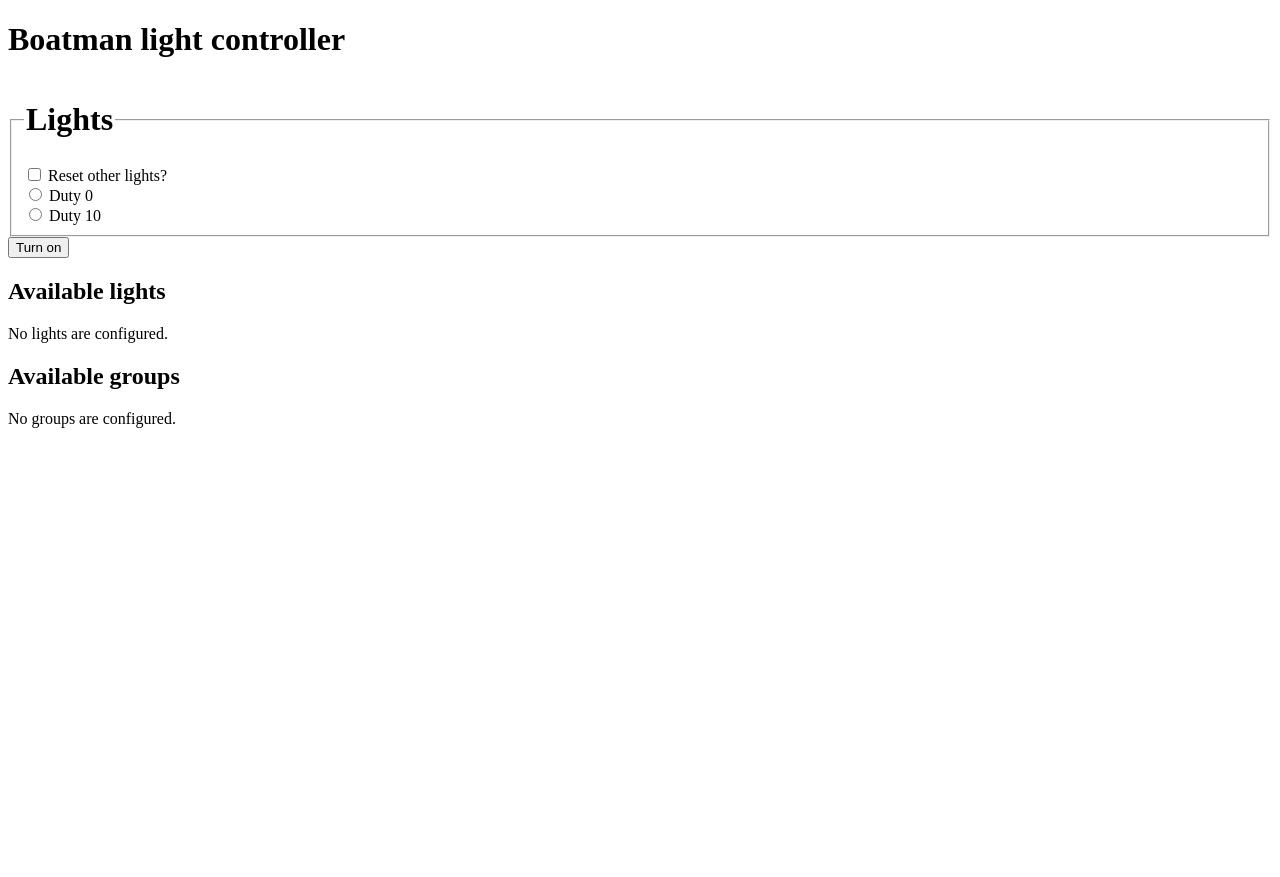
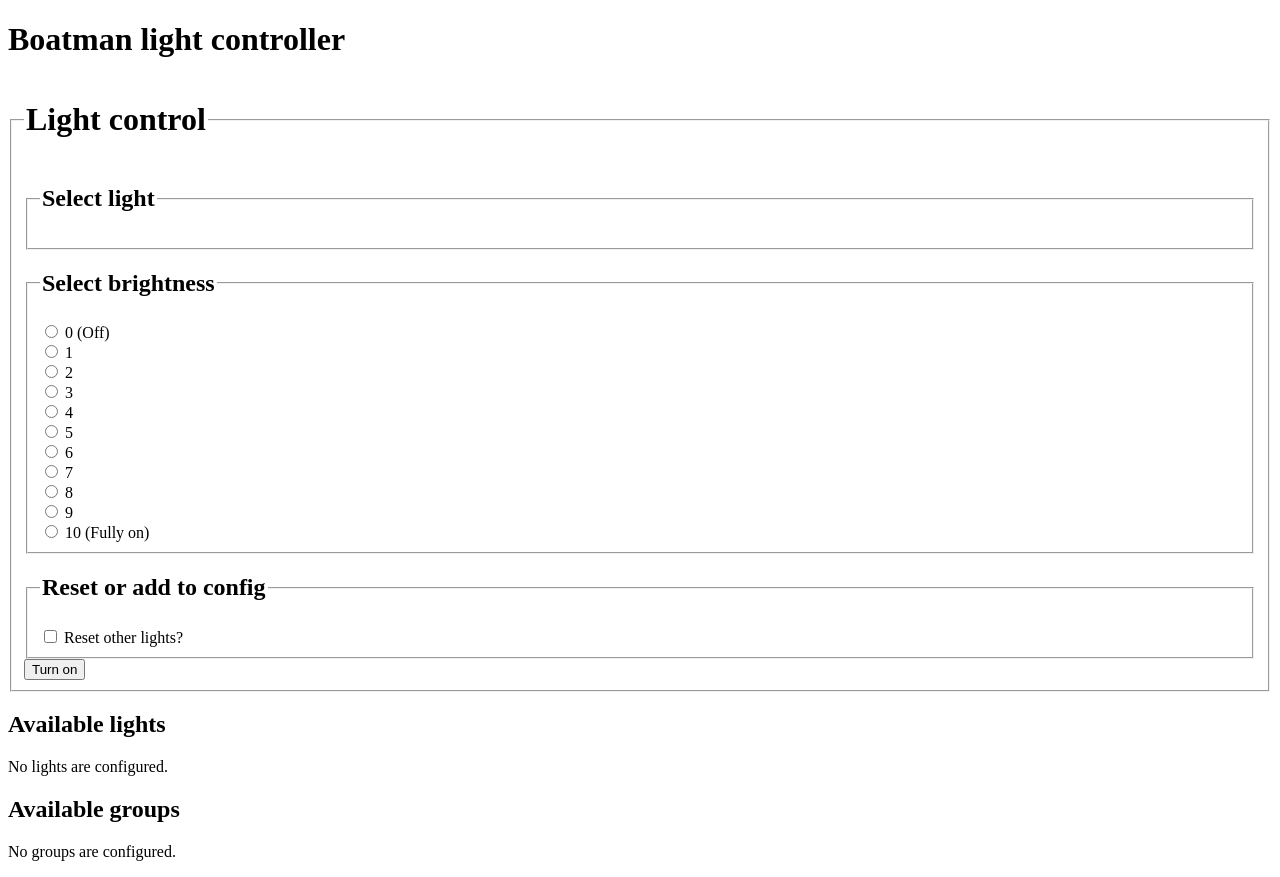
Before and after one commit to sjefferson99/Boatman-webserver, a Django app: page /lights/ in a window 1280 px wide. Before the commit the page ends 428 px from the top, so only its background shows below. Run offline with Django 4.2, Linux system fonts and the light colour scheme; data that the repository does not hold is empty.

Commit message:
Added full brightness range

```diff
--- a/Boatman_webserver/lights/templates/lights/index.html
+++ b/Boatman_webserver/lights/templates/lights/index.html
@@ -10,22 +10,49 @@
     <form action="{% url 'lights:bmcomms' %}" method="post">
         {% csrf_token %}
         <fieldset>
-            <legend><h1>Lights</h1></legend>
+            <legend><h1>Light control</h1></legend>
+            <fieldset>
+                <legend><h2>Select light</h2></legend>
                 {% if error_message %}<p><strong>{{ error_message }}</strong></p>{% endif %} {# Error feedback from Django tutorial, not currently used #}
                 {% for light in light_list %}
                     <input type="radio" name="light" id="light{{ forloop.counter }}" value="{{ light.id }}">
                     <label for="light{{ forloop.counter }}">{{ light.name }}</label><br>
                 {% endfor %}
+            </fieldset>
 
+            <fieldset>
+                <legend><h2>Select brightness</h2></legend>
+                <input type="radio" name="duty" id="duty0" value="0">
+                <label for="duty0">0 (Off)</label><br>
+                <input type="radio" name="duty" id="duty0" value="1">
+                <label for="duty0">1</label><br>
+                <input type="radio" name="duty" id="duty0" value="2">
+                <label for="duty0">2</label><br>
+                <input type="radio" name="duty" id="duty0" value="3">
+                <label for="duty0">3</label><br>
+                <input type="radio" name="duty" id="duty0" value="4">
+                <label for="duty0">4</label><br>
+                <input type="radio" name="duty" id="duty0" value="5">
+                <label for="duty0">5</label><br>
+                <input type="radio" name="duty" id="duty0" value="6">
+                <label for="duty0">6</label><br>
+                <input type="radio" name="duty" id="duty0" value="7">
+                <label for="duty0">7</label><br>
+                <input type="radio" name="duty" id="duty0" value="8">
+                <label for="duty0">8</label><br>
+                <input type="radio" name="duty" id="duty0" value="9">
+                <label for="duty0">9</label><br>
+                <input type="radio" name="duty" id="duty0" value="10">
+                <label for="duty0">10 (Fully on)</label><br>
+            </fieldset>
+
+            <fieldset>
+                <legend><h2>Reset or add to config</h2></legend>
                 <input type="checkbox" id="reset" name="reset">
                 <label for="reset">Reset other lights?</label><br>
-
-            <input type="radio" name="duty" id="duty0" value="0">
-            <label for="duty0">Duty 0</label><br>
-            <input type="radio" name="duty" id="duty0" value="10">
-            <label for="duty0">Duty 10</label><br>
             </fieldset>
             <input type="submit" value="Turn on">
+        </fieldset>
     </form>
 
     <h2>Available lights</h2>
--- a/Boatman_webserver/lights/views.py
+++ b/Boatman_webserver/lights/views.py
@@ -40,6 +40,8 @@ def bmcomms(request):
 
     duty = int(request.POST['duty'])
     duty = duty * 25
+    if duty == 250:
+        duty = 255
 
     light_id = light.number
     data = {"Light control":{"id": light_id, "duty": duty, "reset": reset, "group": False}}
```
Lines whose indentation alone changed are shown as unchanged.
